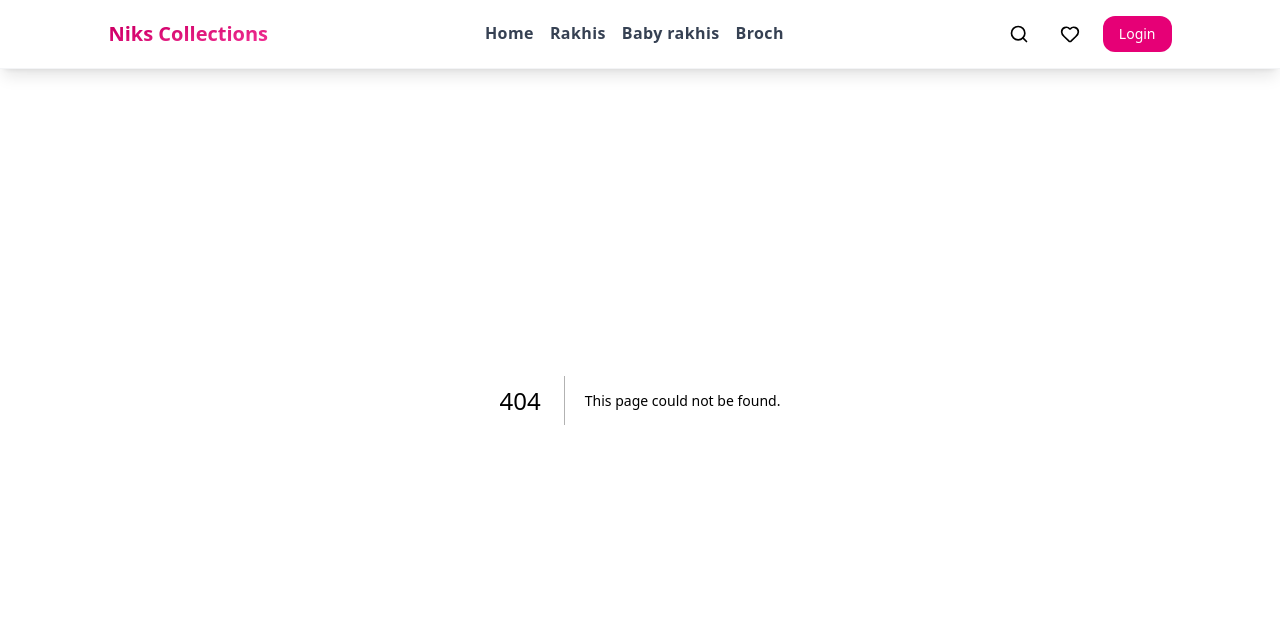
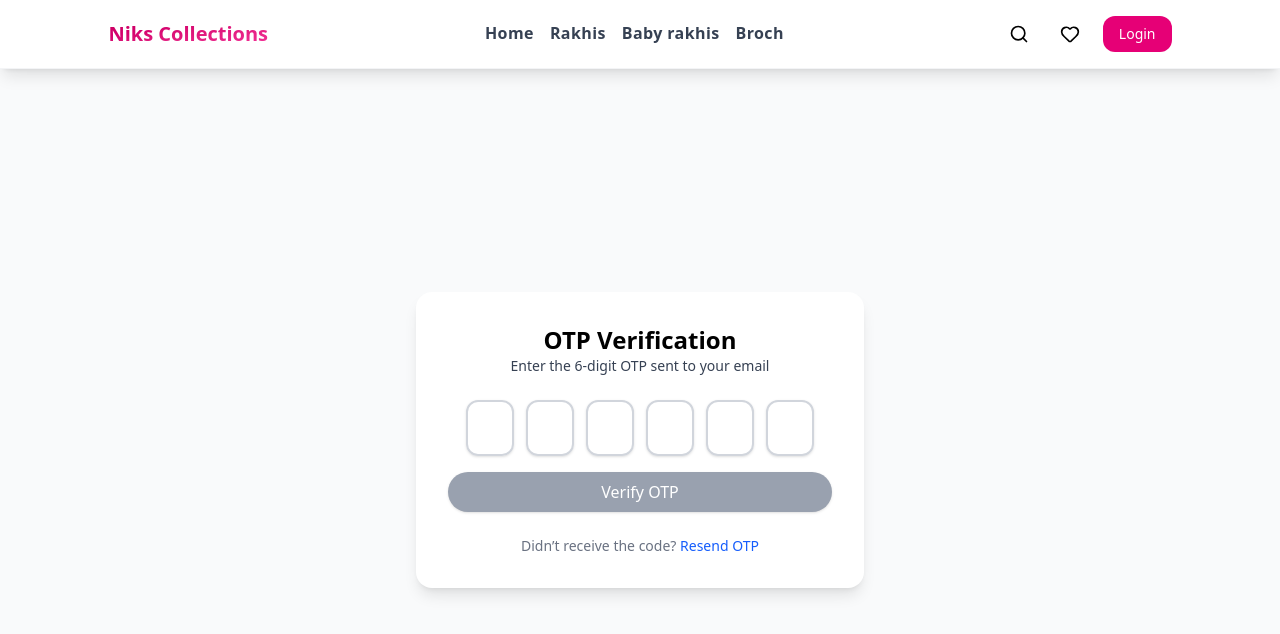
Before and after one commit to jashDevkar/Niks-Collection, a Next.js app: page /verify-user in a window 1280 px wide. Before the commit this address had no page. Shown: the top 634 px of the page. Built offline with nearby package versions, Linux system fonts and the light colour scheme.

Commit message:
added email verification but still data section remaining

```diff
--- a/package.json
+++ b/package.json
@@ -24,6 +24,7 @@
     "react": "19.1.0",
     "react-dom": "19.1.0",
     "react-icons": "^5.5.0",
+    "react-otp-input": "^3.1.1",
     "react-redux": "^9.2.0",
     "react-slick": "^0.31.0",
     "react-spinners": "^0.17.0",
--- a/src/app/(auth)/signup/page.jsx
+++ b/src/app/(auth)/signup/page.jsx
@@ -2,10 +2,9 @@
 
 import { useState } from "react";
 import { useRouter } from "next/navigation";
-import { FcGoogle } from "react-icons/fc";
 import { useDispatch } from "react-redux";
-import { login, setToken } from "../../../../store/authSlice.js"
-import { Bounce, ToastContainer,toast } from "react-toastify";
+import { login } from "../../../../store/authSlice.js";
+import { Bounce, ToastContainer, toast } from "react-toastify";
 import { url } from "../../../constants.js";
 import Spinner from "@/app/components/Spinner.jsx";
 
@@ -13,111 +12,99 @@ export default function SignupPage() {
     const router = useRouter();
     const dispatch = useDispatch();
 
+    const [name, setName] = useState("");
     const [email, setEmail] = useState("");
     const [password, setPassword] = useState("");
     const [confirmPassword, setConfirmPassword] = useState("");
+    const [acceptedTerms, setAcceptedTerms] = useState(false);
     const [loading, setLoading] = useState(false);
+
+    // Inside component
+    const isFormValid =
+        name &&
+        isValidEmail(email) &&
+        isStrongPassword(password) &&
+        password === confirmPassword &&
+        acceptedTerms;
 
 
 
 
-    function isValid(email) {
+
+    function isValidEmail(email) {
         const regex = /^[a-zA-Z0-9._%+-]+@[a-zA-Z0-9.-]+\.[a-zA-Z]{2,}$/;
         return regex.test(email);
     }
 
+    function isStrongPassword(password) {
+        // Minimum 8 chars, 1 uppercase, 1 number, 1 special char
+        const regex = /^(?=.*[A-Z])(?=.*\d)(?=.*[@$!%*?&])[A-Za-z\d@$!%*?&]{8,}$/;
+        return regex.test(password);
+    }
 
     const handleSignup = async () => {
+        if (!name || !email || !password || !confirmPassword) {
+            toast.error("All fields are required", { transition: Bounce });
+            return;
+        }
 
+        if (!isValidEmail(email)) {
+            toast.error("Invalid email address", { transition: Bounce });
+            return;
+        }
 
-        if (!email || !password || password !== confirmPassword) {
-            toast.error('All fields are required', {
-                position: "top-right",
-                autoClose: 5000,
-                hideProgressBar: false,
-                closeOnClick: true,
-                pauseOnHover: true,
-                draggable: true,
-                theme: "light",
+        if (!isStrongPassword(password)) {
+            toast.error(
+                "Password must be at least 8 chars long, include 1 uppercase, 1 number & 1 special character",
+                { transition: Bounce }
+            );
+            return;
+        }
+
+        if (password !== confirmPassword) {
+            toast.error("Passwords do not match", { transition: Bounce });
+            return;
+        }
+
+        if (!acceptedTerms) {
+            toast.error("You must accept the Terms & Privacy Policy", {
                 transition: Bounce,
             });
             return;
         }
 
         try {
-
-
             setLoading(true);
-
-            if (!isValid(email)) {
-                toast.error('In valid email', {
-                    position: "top-right",
-                    autoClose: 5000,
-                    hideProgressBar: false,
-                    closeOnClick: true,
-                    pauseOnHover: true,
-                    draggable: true,
-                    theme: "light",
-                    transition: Bounce,
-                });
-
-                return;
-            }
-
 
             const res = await fetch(`${url}/signup`, {
                 method: "POST",
-                headers: {
-                    "Content-Type": "application/json",
-                },
-                body: JSON.stringify({ email, password })
-            })
+                headers: { "Content-Type": "application/json" },
+                body: JSON.stringify({ name, email, password }),
+            });
 
             const data = await res.json();
 
             if (res.ok) {
+                toast.success("We've sent an OTP to your email.", { transition: Bounce });
 
-                dispatch(login({ email, token: data.token }));
-
-                router.replace("/");
-
-
-
-
-
+                router.push(`/verify-user?userId=${data.userId}`);
             } else {
-                alert(data.message || "Registration failed");
-
-
+                toast.error(data.message || "Registration failed", {
+                    transition: Bounce,
+                });
             }
         } catch (err) {
             console.error(err);
-            alert("Something went wrong!");
+            toast.error("Something went wrong!", { transition: Bounce });
         } finally {
             setLoading(false);
         }
     };
 
-    const handleGoogleSignup = () => {
-        console.log("Google signup clicked");
-    };
-
     return (
         <div className="flex items-center justify-center min-h-screen bg-gray-50 px-4">
+            <ToastContainer theme="light" transition={Bounce} />
 
-            <ToastContainer
-                position="top-right"
-                autoClose={5000}
-                hideProgressBar={false}
-                newestOnTop={false}
-                closeOnClick={false}
-                rtl={false}
-                pauseOnFocusLoss
-                draggable
-                pauseOnHover
-                theme="light"
-                transition={Bounce}
-            />
             <div className="w-full max-w-md bg-white shadow-lg rounded-2xl p-8 mt-20">
                 {/* Brand */}
                 <h1 className="text-center font-semibold text-2xl">Signup</h1>
@@ -127,6 +114,21 @@ export default function SignupPage() {
 
                 {/* Signup Form */}
                 <form className="space-y-4">
+                    {/* Full Name */}
+                    <div>
+                        <label className="block text-sm font-medium text-gray-700">
+                            Full Name
+                        </label>
+                        <input
+                            type="text"
+                            placeholder="John Doe"
+                            value={name}
+                            onChange={(e) => setName(e.target.value)}
+                            className="mt-1 w-full px-4 py-2 border rounded-lg text-gray-700 focus:outline-none focus:ring-2 focus:ring-pink-600 focus:border-pink-600"
+                        />
+                    </div>
+
+                    {/* Email */}
                     <div>
                         <label className="block text-sm font-medium text-gray-700">
                             Email Address
@@ -140,6 +142,7 @@ export default function SignupPage() {
                         />
                     </div>
 
+                    {/* Password */}
                     <div>
                         <label className="block text-sm font-medium text-gray-700">
                             Password
@@ -151,8 +154,12 @@ export default function SignupPage() {
                             onChange={(e) => setPassword(e.target.value)}
                             className="mt-1 w-full px-4 py-2 border rounded-lg text-gray-700 focus:outline-none focus:ring-2 focus:ring-pink-600 focus:border-pink-600"
                         />
+                        <p className="text-xs text-gray-500 mt-1">
+                            Min 8 chars, 1 uppercase, 1 number, 1 special character
+                        </p>
                     </div>
 
+                    {/* Confirm Password */}
                     <div>
                         <label className="block text-sm font-medium text-gray-700">
                             Confirm Password
@@ -162,35 +169,49 @@ export default function SignupPage() {
                             placeholder="••••••••"
                             value={confirmPassword}
                             onChange={(e) => setConfirmPassword(e.target.value)}
-                            className="mt-1 w-full px-4 py-2 border rounded-lg text-gray-700 focus:outline-none focus:ring-2 focus:ring-pink-600 focus:border-pink-600"
+                            className={`mt-1 w-full px-4 py-2 border rounded-lg text-gray-700 focus:outline-none focus:ring-2 ${confirmPassword && password !== confirmPassword
+                                ? "border-red-500 focus:ring-red-500"
+                                : "focus:ring-pink-600 focus:border-pink-600"
+                                }`}
                         />
+                        {confirmPassword && password !== confirmPassword && (
+                            <p className="text-xs text-red-500 mt-1">Passwords do not match</p>
+                        )}
                     </div>
 
+                    {/* Terms */}
+                    <div className="flex items-center">
+                        <input
+                            type="checkbox"
+                            checked={acceptedTerms}
+                            onChange={(e) => setAcceptedTerms(e.target.checked)}
+                            className="h-4 w-4 text-pink-600 border-gray-300 rounded"
+                        />
+                        <label className="ml-2 text-sm text-gray-600">
+                            I agree to the{" "}
+                            <a href="/terms" className="text-pink-600 hover:underline">
+                                Terms of Service
+                            </a>{" "}
+                            &{" "}
+                            <a href="/privacy" className="text-pink-600 hover:underline">
+                                Privacy Policy
+                            </a>
+                        </label>
+                    </div>
+
+                    {/* Submit Button */}
                     <button
                         type="button"
-                        onClick={() => handleSignup()}
-                        disabled={loading}
-                        className="w-full bg-pink-600 hover:bg-pink-700 rounded-full text-white font-medium py-2 mt-2 shadow-sm transition flex justify-center items-center"
+                        onClick={handleSignup}
+                        disabled={!isFormValid || loading}
+                        className={`w-full rounded-full text-white font-medium py-2 mt-2 shadow-sm transition flex justify-center items-center
+                        ${isFormValid && !loading ? "bg-pink-600 hover:bg-pink-700" : "bg-gray-400 cursor-not-allowed"}
+                        `}
                     >
                         {loading ? <Spinner size="w-6 h-6" color="white" /> : "Sign Up"}
                     </button>
+
                 </form>
-
-                {/* Divider */}
-                <div className="flex items-center my-3">
-                    <div className="flex-grow h-px bg-gray-200"></div>
-                    <span className="px-3 text-sm text-gray-500">or</span>
-                    <div className="flex-grow h-px bg-gray-200"></div>
-                </div>
-
-                {/* Google Signup */}
-                <button
-                    onClick={handleGoogleSignup}
-                    className="w-full flex items-center justify-center border border-gray-300 rounded-lg py-2 hover:bg-gray-50 transition"
-                >
-                    <FcGoogle className="text-xl mr-2" />
-                    <span className="text-gray-700 font-medium">Sign up with Google</span>
-                </button>
 
                 {/* Login Link */}
                 <p className="text-center text-sm text-gray-500 mt-6">
--- /dev/null
+++ b/src/app/(auth)/verify-user/page.jsx
@@ -0,0 +1,153 @@
+"use client";
+
+import { useState, useEffect } from "react";
+import { useRouter, useSearchParams } from "next/navigation";
+import { Bounce, ToastContainer, toast } from "react-toastify";
+import { url } from "../../../constants.js";
+import Spinner from "@/app/components/Spinner.jsx";
+import OtpInput from 'react-otp-input';
+
+export default function OtpVerificationPage() {
+    const router = useRouter();
+    const searchParams = useSearchParams();
+    const userId = searchParams.get("userId");
+
+    const [otp, setOtp] = useState("");
+    const [loading, setLoading] = useState(false);
+
+    const [resendCooldown, setResendCooldown] = useState(0);
+    const [resendDelay, setResendDelay] = useState(60);
+
+
+    useEffect(() => {
+        let timer;
+        if (resendCooldown > 0) {
+            timer = setInterval(() => {
+                setResendCooldown((prev) => prev - 1);
+            }, 1000);
+        }
+        return () => clearInterval(timer);
+    }, [resendCooldown]);
+
+    const handleVerifyOtp = async () => {
+        if (otp.length !== 6) {
+            toast.error("Please enter a valid 6-digit OTP", { transition: Bounce });
+            return;
+        }
+
+        try {
+            setLoading(true);
+            const res = await fetch(`${url}/verify-otp`, {
+                method: "POST",
+                headers: { "Content-Type": "application/json" },
+                body: JSON.stringify({ otp,userId }),
+            });
+
+            const data = await res.json();
+
+            if (res.ok) {
+                toast.success("OTP Verified Successfully 🎉", { transition: Bounce });
+                router.replace("/");
+            } else {
+                toast.error(data.message || "Invalid OTP", { transition: Bounce });
+            }
+        } catch (err) {
+            console.error(err);
+            toast.error("Something went wrong!", { transition: Bounce });
+        } finally {
+            setLoading(false);
+        }
+    };
+
+    const handleResendOtp = async () => {
+        try {
+            setLoading(true);
+            const res = await fetch(`${url}/resend-otp`, {
+                method: "POST",
+                headers: { "Content-Type": "application/json" },
+            });
+
+            const data = await res.json();
+
+            if (res.ok) {
+                toast.success("OTP resent successfully 📩", { transition: Bounce });
+
+                // Start cooldown timer
+                setResendCooldown(resendDelay);
+                // Increase delay for next time
+                setResendDelay((prev) => prev + 60);
+            } else {
+                toast.error(data.message || "Failed to resend OTP", {
+                    transition: Bounce,
+                });
+            }
+        } catch (err) {
+            console.error(err);
+            toast.error("Something went wrong!", { transition: Bounce });
+        } finally {
+            setLoading(false);
+        }
+    };
+
+    return (
+        <div className="flex items-center justify-center min-h-screen bg-gray-50 px-4">
+            <ToastContainer theme="light" transition={Bounce} />
+
+            <div className="w-full max-w-md bg-white shadow-lg rounded-2xl p-8 mt-20">
+                <h1 className="text-center font-semibold text-2xl">OTP Verification</h1>
+                <p className="text-sm text-gray-700 text-center mb-6">
+                    Enter the 6-digit OTP sent to your email
+                </p>
+
+                {/* OTP Input */}
+                <div className="flex justify-center mb-4">
+                    <OtpInput
+                        value={otp}
+                        onChange={setOtp}
+                        numInputs={6}
+                        renderSeparator={<span className="w-3"></span>}
+                        renderInput={(props) => (
+                            <input
+                                {...props}
+                                className="!w-10 !h-12 md:!w-12 md:!h-14 text-center border-2 border-gray-300 focus:border-pink-600
+                 rounded-xl focus:outline-none focus:ring-2 focus:ring-pink-500
+                 text-lg font-bold text-gray-800 shadow-sm"
+                            />
+                        )}
+                    />
+                </div>
+
+
+
+                {/* Verify Button */}
+                <button
+                    onClick={handleVerifyOtp}
+                    disabled={otp.length !== 6 || loading}
+                    className={`w-full rounded-full text-white font-medium py-2 mt-2 shadow-sm transition flex justify-center items-center ${otp.length === 6 && !loading
+                        ? "bg-pink-600 hover:bg-pink-700"
+                        : "bg-gray-400 cursor-not-allowed"
+                        }`}
+                >
+                    {loading ? <Spinner size="w-6 h-6" color="white" /> : "Verify OTP"}
+                </button>
+
+                {/* Resend OTP */}
+                <p className="text-center text-sm text-gray-500 mt-6">
+                    Didn’t receive the code?{" "}
+                    {resendCooldown > 0 ? (
+                        <span className="text-gray-400">
+                            Resend in {resendCooldown}s
+                        </span>
+                    ) : (
+                        <span
+                            onClick={handleResendOtp}
+                            className="text-blue-600 hover:underline cursor-pointer"
+                        >
+                            Resend OTP
+                        </span>
+                    )}
+                </p>
+            </div>
+        </div>
+    );
+}
--- /dev/null
+++ b/src/app/(terms and conditions)/privacy/page.jsx
@@ -0,0 +1,9 @@
+import React from 'react'
+
+function Privacy() {
+  return (
+    <div>Privacy</div>
+  )
+}
+
+export default Privacy
--- /dev/null
+++ b/src/app/(terms and conditions)/terms/page.jsx
@@ -0,0 +1,9 @@
+import React from 'react'
+
+function Terms() {
+  return (
+    <div>Terms</div>
+  )
+}
+
+export default Terms
--- a/src/constants.js
+++ b/src/constants.js
@@ -1 +1,2 @@
 export const url = "https://niks-collection-server.onrender.com"
+// export const url = "http://localhost:8000"
```
Also changed, not shown: 1 other file (tests, documents, lock files or other folders).
